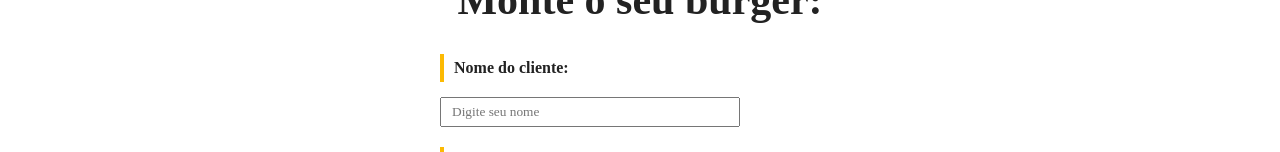
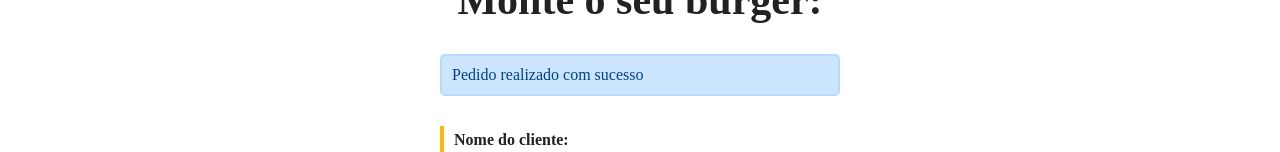
Before and after one commit to Grax4im/makeyourburguer, a Vue app: page / in a window 1280 px wide. Both pictures are taken after typing "Sample" into the empty fields and a click on the input "Criar meu Burger". Shown: the part 652-804 px from the top of the page. Built offline with nearby package versions, Linux system fonts and the light colour scheme; no server answers; data requests are answered from the project's data file.

Commit message:
message component

```diff
--- a/db/db.json
+++ b/db/db.json
@@ -139,6 +139,25 @@
       ],
       "status": "Solicitado",
       "id": 9
+    },
+    {
+      "nome": "Robert Vieira Silveira",
+      "carne": "Alcatra",
+      "pao": "Parmesão e Orégano",
+      "opcionais": [
+        "Tomate",
+        "Cebola roxa"
+      ],
+      "status": "Solicitado",
+      "id": 10
+    },
+    {
+      "nome": "Joaquina",
+      "carne": "Maminha",
+      "pao": "Parmesão e Orégano",
+      "opcionais": [],
+      "status": "Solicitado",
+      "id": 11
     }
   ]
 }
--- a/src/components/BurgerForm.vue
+++ b/src/components/BurgerForm.vue
@@ -1,6 +1,7 @@
 <template>
     <div>
         <form id="burger-form" @submit="createBurger">
+            <Message :msg="msg" v-show="msg"/>
             <div class="input-container">
                 <label for="name">Nome do cliente:</label>
                 <input type="text" id="name" name="name" v-model="nome" placeholder="Digite seu nome">
@@ -32,6 +33,9 @@
 </template>
 
 <script>
+
+import Message from "./Message.vue";
+
 export default {
     name: "BurgerForm",
     data() {
@@ -46,6 +50,9 @@
             status: "Solicitado",
             msg: null
         }
+    },
+    components: {
+        Message
     },
     methods: {
         async getIngredients() {
@@ -78,6 +85,9 @@
             const res = await req.json();
 
             //colocar uma msg de sistema
+            this.msg = "Pedido realizado com sucesso"
+
+            setTimeout(() => this.msg = "", 3000);
 
             //limpar campos
             this.nome = "";
--- /dev/null
+++ b/src/components/Message.vue
@@ -0,0 +1,27 @@
+<template>
+    <div id="message-container">
+        <p>{{msg}}</p>
+    </div>
+</template>
+
+<script>
+
+
+
+export default {
+    name: "Message",
+    props: ["msg", "v-form"],
+}
+</script>
+
+<style scoped>
+    #message-container{
+        color: #004085;
+        background: #CCE5FF;
+        border: 2px solid #B8DAFF;
+        border-radius: 5px;
+        padding: 10px;
+        max-width: 400px;
+        margin: 30px auto;
+    }
+</style>
--- a/src/views/PedidosView.vue
+++ b/src/views/PedidosView.vue
@@ -7,6 +7,7 @@
 <script>
 
   import Dashboard from '../components/Dashboard.vue';
+
   export default {
     name: "Pedidos",
     components: {
```
